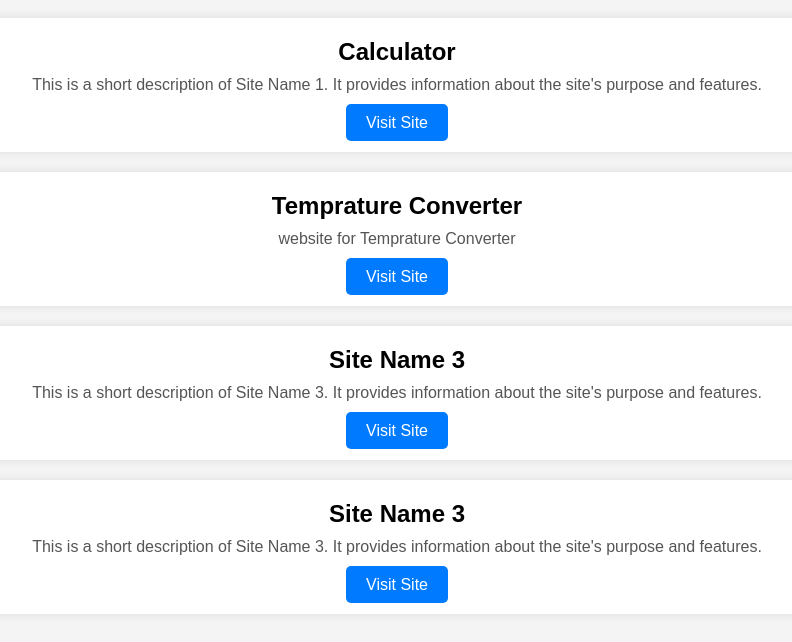
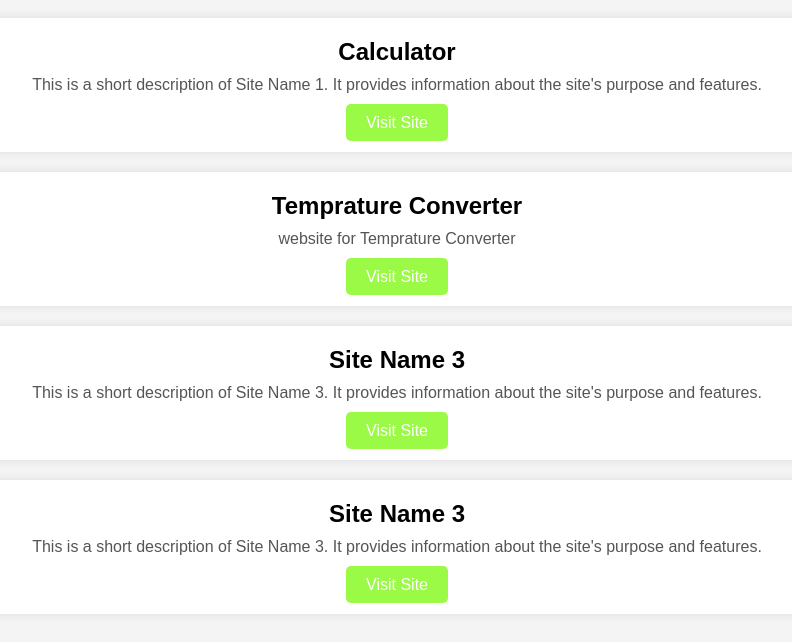
Before and after one commit to mr-navin/My-sites, a plain HTML site: page index.html in a window 1280 px wide. Shown: the part 90-732 px from the top of the page, without its empty margins (243-1035 px from the left). Drawn offline with Linux system fonts and the light colour scheme.

Commit message:
Update index.html

```diff
--- a/index.html
+++ b/index.html
@@ -32,7 +32,7 @@
         }
         .site a {
             text-decoration: none;
-            background-color: #007BFF;
+            background-color: #9afa46;
             color: #fff;
             padding: 10px 20px;
             border-radius: 5px;
```
